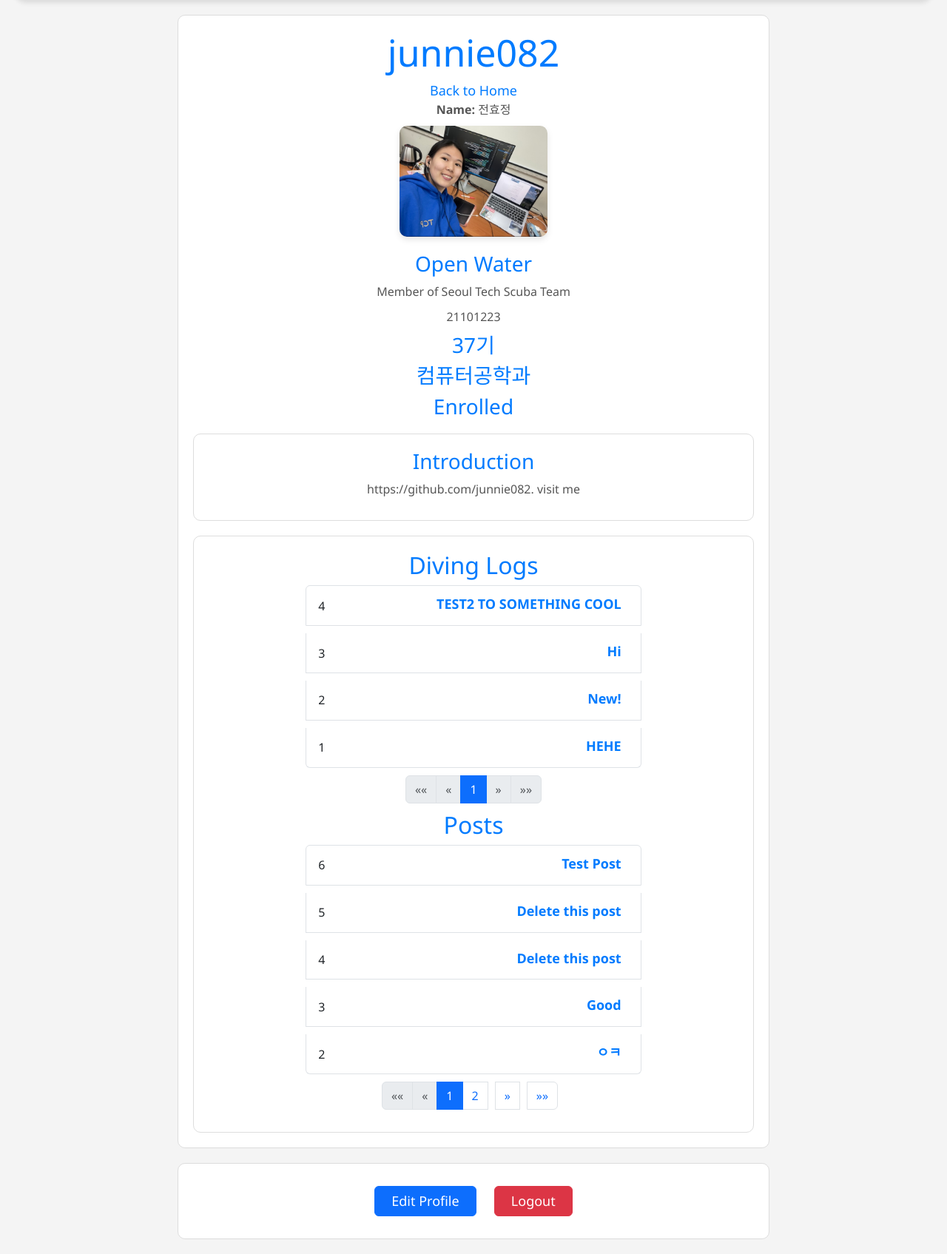
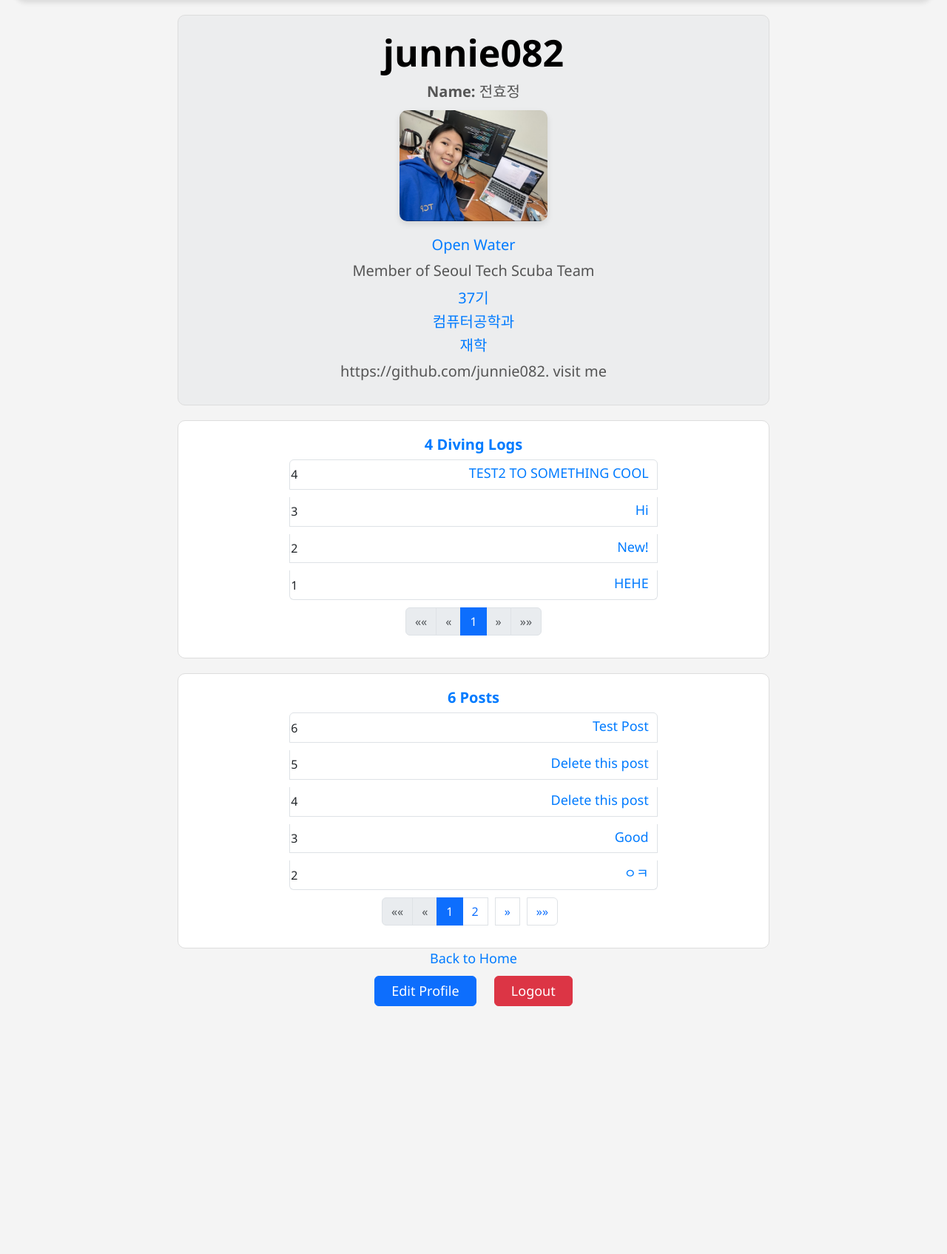
Before and after one commit to junnie082/Scoop-A-Dive, a Django app: page /profile/junnie082/ in a window 1280 px wide. Shown: the part 83-1778 px from the top of the page at 74% size. After the commit the page ends 1443 px from the top, so only its background shows below. Run offline with Django 5.2, Linux system fonts and the light colour scheme; a user stored in the database is signed in; data comes from the database, SQL or seed files in the repository; both versions use the stored data as it was after the commit; some libraries are stand-ins or nearby versions.

Commit message:
design: changed the UI of index.html

```diff
--- a/scoopadive/main/templates/main/posting.html
+++ b/scoopadive/main/templates/main/posting.html
@@ -55,6 +55,10 @@
 
         .badge {
             margin-left: 5px;
+        }
+
+        .list-group-item {
+            margin-bottom: 0px;
         }
 
     </style>
--- a/scoopadive/main/templates/user_profile/profile.html
+++ b/scoopadive/main/templates/user_profile/profile.html
@@ -22,7 +22,14 @@
             margin: 0 auto;
         }
 
-        h1, h2, h3 {
+        h1 {
+            color: black;
+            font-size: 50px;
+            font-weight: bold;
+        }
+
+        h2, h3 {
+            font-size: 20px;
             color: #007BFF;
         }
 
@@ -38,7 +45,7 @@
         }
 
         p {
-            font-size: 16px;
+            font-size: 20px;
             margin-bottom: 10px;
             color: #555;
         }
@@ -53,20 +60,32 @@
             margin: 10px;
         }
 
-        .profile-section, .introduction-section, .logs-section, .button-section {
+        .profile-section {
+            background-color: #ecedee;
+            border: 1px solid #ddd;
+            border-radius: 10px;
+            padding: 20px;
+            margin-top: 20px;
+        }
+
+        .logs-section {
             background-color: #fff;
             border: 1px solid #ddd;
             border-radius: 10px;
             padding: 20px;
             margin-top: 20px;
         }
+
+        .list-group-item {
+            padding: 1px;
+        }
     </style>
 </head>
 <body>
     {% include 'components/navbar.html' %}
+
     <div class="container profile-section">
         <h1>{{ profile.user }}</h1>
-        <a href="{% url 'main:home' %}">Back to Home</a>
 
         {% if profile %}
             <p><strong>Name:</strong> {{ profile.name }}</p>
@@ -78,12 +97,13 @@
                 <h3>{{ profile.diveLicense }}</h3>
             {% endif %}
 
+            {% if profile.age %}
+                <h3>만 {{ profile.age }} 세 ({{ profile.birthday }})</h3>
+            {% endif %}
+
             {% if profile.is_ststMember %}
                 <p>Member of Seoul Tech Scuba Team</p>
 
-                {% if profile.studentID %}
-                    <p>{{ profile.studentID }}</p>
-                {% endif %}
                 {% if profile.kisu %}
                     <h3>{{ profile.kisu }}기</h3>
                 {% endif %}
@@ -94,46 +114,39 @@
                     <h3>{{ profile.major }}</h3>
                 {% endif %}
                 {% if profile.is_absence %}
-                    <h3>On Leave</h3>
+                    <h3>휴학 및 졸업</h3>
                 {% else %}
-                    <h3>Enrolled</h3>
+                    <h3>재학</h3>
                 {% endif %}
             {% endif %}
 
             {% if profile.introduction %}
                 <div class="introduction-section">
-                    <h3>Introduction</h3>
                     <p>{{ profile.introduction }}</p>
                 </div>
             {% endif %}
+        {% else %}
+            <p>No profile found for this user.</p>
+        {% endif %}
+    </div>
 
-            <!-- Pagination -->
-{#             <div class="logs-section">#}
-{#                <h2>Posts</h2>#}
-{#                {% for post in postlist %}#}
-{#                    <p><a href="/board/{{ post.id }}">{{ post.postName }}</a></p>#}
-{#                {% endfor %}#}
-{#            </div>#}
-            <div class="logs-section">
-            <h2>Diving Logs</h2>
+    <div class="container logs-section">
+        <h2 class="fw-bold">{{ logCount }} Diving Logs</h2>
 
-            <div class="container">
         <div class="row">
             <div class="col-md-8 mx-auto">
                 <ul class="list-group">
                     {% for log in loglist %}
                         <li class="list-group-item d-flex justify-content-between align-items-center">
                             <td>
-                                        <!-- 번호 = 전체건수 - 시작인덱스 - 현재인덱스 + 1 -->
                                 {{ loglist.paginator.count|sub:loglist.start_index|sub:forloop.counter0|add:1 }}
                             </td>
                             <div class="text-center">
-                                        <h4 class="fw-bold mb-2"><a href="{% url 'main:posting' pk=log.id %}">{{ log.logName }}</a></h4>
+                                <h4 class="mb-2"><a href="{% url 'main:posting' pk=log.id %}">{{ log.logName }}</a></h4>
                             </div>
                         </li>
                     {% endfor %}
                 </ul>
-                    </div>
             </div>
         </div>
 
@@ -193,25 +206,25 @@
             </li>
         {% endif %}
         </ul>
+    </div>
 
-            <h2>Posts</h2>
-            <div class="container">
+    <div class="container logs-section">
+        <h2 class="fw-bold">{{ postCount }} Posts</h2>
+
         <div class="row">
             <div class="col-md-8 mx-auto">
                 <ul class="list-group">
                     {% for post in postlist %}
                         <li class="list-group-item d-flex justify-content-between align-items-center">
                             <td>
-                                    <!-- 번호 = 전체건수 - 시작인덱스 - 현재인덱스 + 1 -->
                                 {{ postlist.paginator.count|sub:postlist.start_index|sub:forloop.counter0|add:1 }}
                             </td>
                             <div class="text-center">
-                                    <h4 class="fw-bold mb-2"><a href="{% url 'board:detail' post_id=post.id %}">{{ post.postName }}</a></h4>
+                                <h4 class="mb-2"><a href="{% url 'board:detail' post_id=post.id %}">{{ post.postName }}</a></h4>
                             </div>
                         </li>
                     {% endfor %}
                 </ul>
-                </div>
             </div>
         </div>
         <ul class="pagination justify-content-center">
@@ -272,10 +285,7 @@
         </ul>
     </div>
 
-        {% else %}
-            <p>No profile found for this user.</p>
-        {% endif %}
-    </div>
+    <a href="{% url 'main:home' %}">Back to Home</a>
 
     {% if user.username == user_id %}
         <div class="container button-section">
@@ -284,8 +294,8 @@
         </div>
     {% endif %}
 
-
     <!-- Bootstrap JS -->
     <script src="{% static 'bootstrap.min.js' %}"></script>
+
 </body>
 </html>
--- a/scoopadive/user_profile/views.py
+++ b/scoopadive/user_profile/views.py
@@ -23,13 +23,15 @@ def view_profile(request, user_id):
     pageLog = request.GET.get('page', '1')
     pagePost = request.GET.get('page', '1')
     loglist = Log.objects.filter(diver=user_id)
+    logCount = loglist.count
     postlist = Post.objects.filter(writer=user_id)
+    postCount = postlist.count
     paginatorLog = Paginator(loglist, 5)
     paginatorPost = Paginator(postlist, 5)
     page_obj_log = paginatorLog.get_page(pageLog)
     page_obj_post = paginatorPost.get_page(pagePost)
 
-    return render(request, 'user_profile/profile.html', {"user_id": user_id, "profile": profile, "loglist" : page_obj_log, "postlist": page_obj_post})
+    return render(request, 'user_profile/profile.html', {"user_id": user_id, "profile": profile, "loglist" : page_obj_log, "postlist": page_obj_post, 'logCount': logCount, 'postCount': postCount})
 
 def view_modify_profile(request, user_id):
     current_user = request.user
@@ -56,6 +58,7 @@ def modify_profile(request, user_id):
     name = request.POST.get('name')
     student_id = request.POST.get('studentId')
     birthday = request.POST.get('birthday')
+    print('birthday: ' + str(birthday))
     name = request.POST.get('name')
     kisu = request.POST.get('kisu')
     dive_license = request.POST.get('diveLicense')
@@ -87,4 +90,4 @@ def modify_profile(request, user_id):
     profile.is_absence = absence == 'on'
     profile.save()
 
-    return redirect('main:home')
+    return redirect('user_profile:view_profile', user_id=user_id)
```
Also changed, not shown: scoopadive/main/templates/board/board_home.html (+38 -1 lines), scoopadive/main/templates/board/detail.html (+7 -18 lines), scoopadive/main/templates/main/home.html (+38 -1 lines), scoopadive/main/templates/user_profile/modify_profile.html (+17 -1 lines), scoopadive/db.sqlite3. Lines whose indentation alone changed are shown as unchanged.
